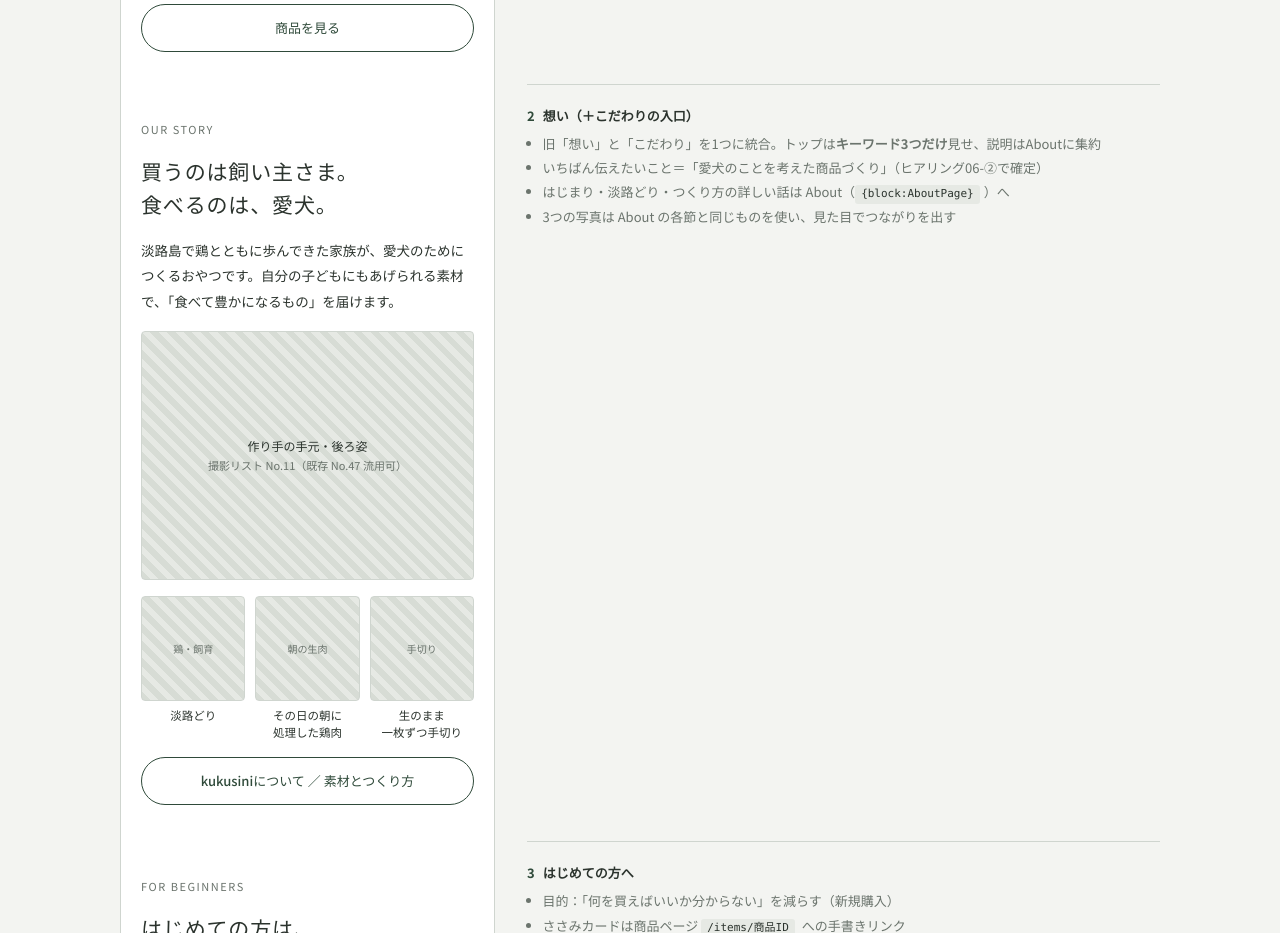
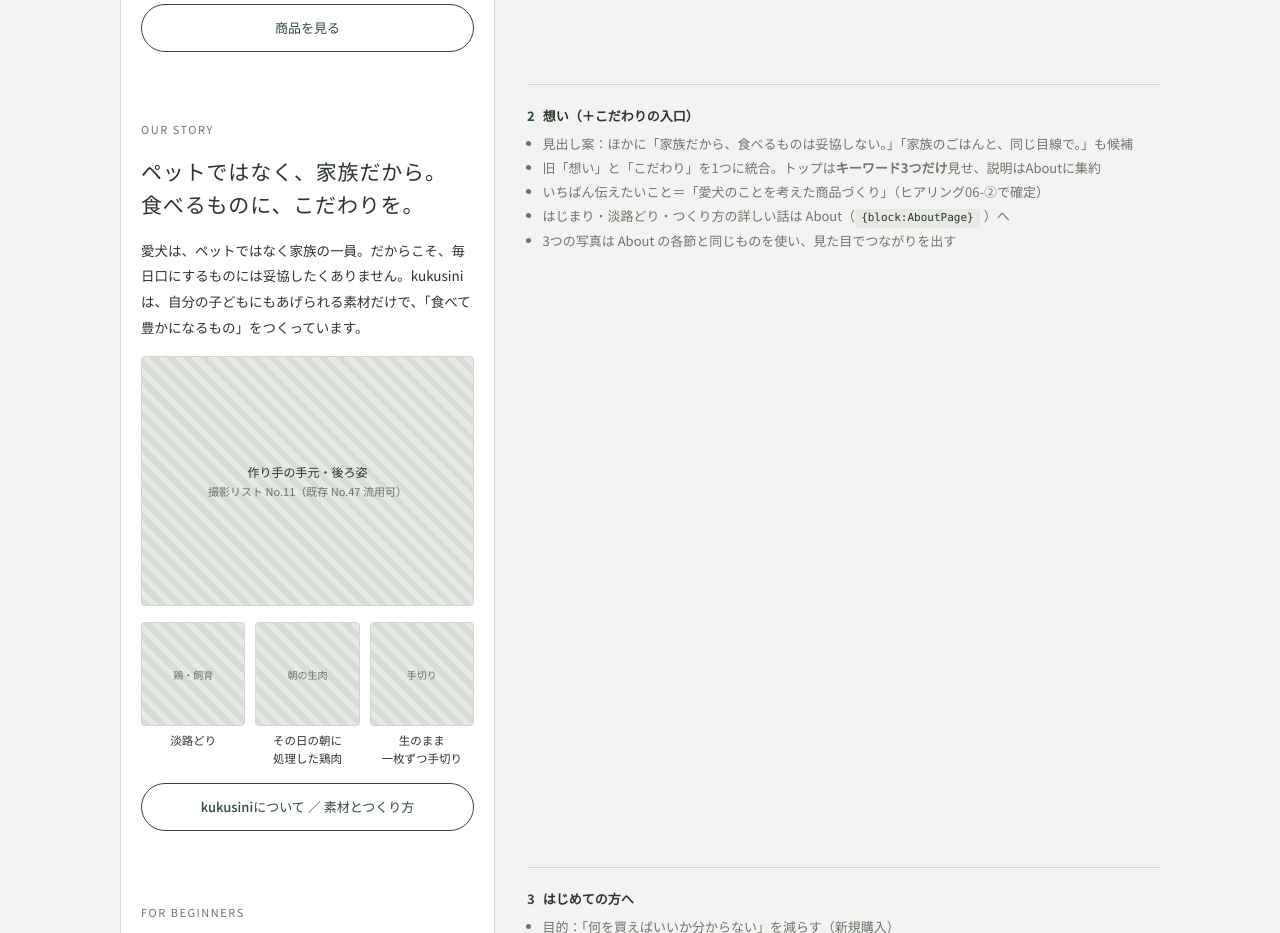
Before and after one commit to podoro8139/kukusini_base, a plain HTML site: page wireframes/top-sp.html in a window 1280 px wide. Shown: the part 1120-2053 px from the top of the page. Drawn offline with Linux system fonts and the light colour scheme.

Commit message:
トップの想いセクションの見出しと文言を変更
Co-Authored-By: Claude Opus 5.5 <noreply@anthropic.com>
Claude-Session: https://claude.ai/code/session_01V8a2npbSme55ynjPn9gtmT

```diff
--- a/wireframes/top-sp.html
+++ b/wireframes/top-sp.html
@@ -218,8 +218,8 @@ tr[hidden] { display: none; }
     <div class="sp">
       <section class="s" id="story">
         <div class="eyebrow">Our Story</div>
-        <h2 class="h2">買うのは飼い主さま。<br>食べるのは、愛犬。</h2>
-        <p class="lead">淡路島で鶏とともに歩んできた家族が、愛犬のためにつくるおやつです。自分の子どもにもあげられる素材で、「食べて豊かになるもの」を届けます。</p>
+        <h2 class="h2">ペットではなく、家族だから。<br>食べるものに、こだわりを。</h2>
+        <p class="lead">愛犬は、ペットではなく家族の一員。だからこそ、毎日口にするものには妥協したくありません。kukusiniは、自分の子どもにもあげられる素材だけで、「食べて豊かになるもの」をつくっています。</p>
         <div class="photo"><div><b>作り手の手元・後ろ姿</b>撮影リスト No.11（既存 No.47 流用可）</div></div>
         <div class="kw">
           <div><span class="photo sq"><span>鶏・飼育</span></span><b>淡路どり</b></div>
@@ -232,6 +232,7 @@ tr[hidden] { display: none; }
     <aside class="note">
       <h3><span class="n">2</span>想い（＋こだわりの入口）</h3>
       <ul>
+        <li>見出し案：ほかに「家族だから、食べるものは妥協しない。」「家族のごはんと、同じ目線で。」も候補</li>
         <li>旧「想い」と「こだわり」を1つに統合。トップは<b>キーワード3つだけ</b>見せ、説明はAboutに集約</li>
         <li>いちばん伝えたいこと＝「愛犬のことを考えた商品づくり」（ヒアリング06-②で確定）</li>
         <li>はじまり・淡路どり・つくり方の詳しい話は About（<span class="tag base">{block:AboutPage}</span>）へ</li>
```
